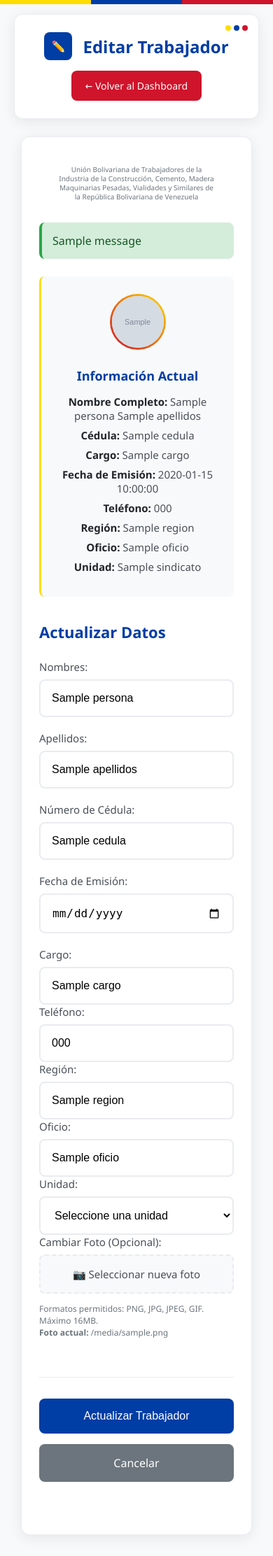
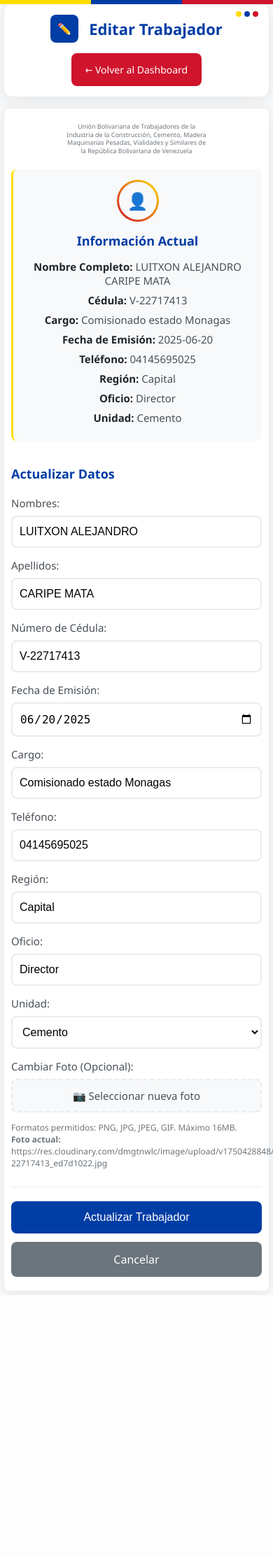
Before and after one commit to CesarBLC/sistema-trabajadores-v2, a Flask app: page /admin/editar/4a5899b4-0f87-4507-ba02-684060277cfc in a window 390 px wide. Shown: the whole page at 70% size. After the commit the page ends 1851 px from the top, so only its background shows below. Run offline with Flask 3, Linux system fonts and the light colour scheme; the visitor is signed in with stand-in values (Sample User, id 1); grey boxes marked "Sample" are stand-in pictures; one stand-in notice (Sample message) is shown; a database or web service that is not in the repository returns one stand-in record (values such as "Sample title"); some libraries are stand-ins or nearby versions.

Commit message:
Diseños corregidos

```diff
--- a/templates/editar_persona.html
+++ b/templates/editar_persona.html
@@ -309,6 +309,7 @@
             margin-top: 5px;
         }
 
+        /* CORRECCIÓN 1: Centrar botones en desktop */
         .form-actions {
             display: flex;
             gap: 15px;
@@ -347,55 +348,141 @@
             grid-column: 1 / -1;
         }
 
+        /* CORRECCIÓN 2: Responsive mejorado para móviles */
         @media (max-width: 768px) {
+            body {
+                padding: 10px;
+            }
+
             .header {
                 flex-direction: column;
                 text-align: center;
-                padding: 25px;
+                padding: 20px 15px;
+                margin-bottom: 15px;
             }
 
             .venezuela-accent {
-                top: 15px;
+                top: 10px;
                 right: 15px;
             }
 
             .container {
-                padding: 40px 25px;
-                margin: 10px;
+                padding: 25px 15px;
+                margin: 0;
+                border-radius: 8px;
+            }
+
+            .membrete {
+                font-size: 10px;
+                margin-bottom: 20px;
+            }
+
+            .current-info {
+                flex-direction: column;
+                text-align: center;
+                padding: 20px 15px;
+                gap: 15px;
+            }
+
+            .current-photo {
+                align-self: center;
             }
 
             .form-grid {
                 grid-template-columns: 1fr;
                 gap: 20px;
+                margin-bottom: 25px;
+            }
+
+            .form-group input, .form-group select {
+                padding: 14px 12px;
+                font-size: 16px; /* Evita zoom en iOS */
+            }
+
+            .file-input-label {
+                padding: 14px 12px;
             }
 
             .form-actions {
                 flex-direction: column;
+                gap: 12px;
+                margin-top: 25px;
+                padding-top: 20px;
             }
 
             .btn {
                 width: 100%;
                 justify-content: center;
+                padding: 14px 20px;
             }
 
             h1 {
-                font-size: 24px;
+                font-size: 22px;
+            }
+
+            .section-title {
+                font-size: 18px;
+                margin-bottom: 20px;
+            }
+        }
+
+        /* CORRECCIÓN 3: Pantallas muy pequeñas */
+        @media (max-width: 480px) {
+            body {
+                padding: 5px;
+            }
+
+            .container {
+                padding: 20px 10px;
+            }
+
+            .form-grid {
+                gap: 15px;
+            }
+
+            .form-group input, .form-group select {
+                padding: 12px 10px;
+            }
+
+            .file-input-label {
+                padding: 12px 10px;
             }
 
             .current-info {
-                flex-direction: column;
-                text-align: center;
+                padding: 15px 10px;
             }
 
-            .current-photo {
-                align-self: center;
+            .header {
+                padding: 15px 10px;
+            }
+
+            .photo-frame {
+                width: 60px;
+                height: 60px;
+            }
+
+            .membrete {
+                font-size: 9px;
             }
         }
 
-        @media (max-width: 600px) {
-            .membrete {
-                font-size: 10px;
+        /* CORRECCIÓN 4: Evitar overflow horizontal */
+        html, body {
+            overflow-x: hidden;
         }
+
+        .container {
+            width: 100%;
+            max-width: 800px;
+        }
+
+        .form-group {
+            min-width: 0; /* Permite que los elementos se encojan */
+        }
+
+        .form-group input, .form-group select {
+            min-width: 0;
+            box-sizing: border-box;
         }
     </style>
 </head>
@@ -414,7 +501,7 @@
             <h1>Editar Trabajador</h1>
         </div>
         <div>
-            <a href="{{ url_for('admin_dashboard') }}" class="btn btn-danger">
+            <a href="#" class="btn btn-danger">
                 ← Volver al Dashboard
             </a>
         </div>
@@ -430,47 +517,23 @@
             la República Bolivariana de Venezuela
         </div>
 
-        <!-- Mensajes flash -->
-        {% with messages = get_flashed_messages(with_categories=true) %}
-            {% if messages %}
-                {% for category, message in messages %}
-                    <div class="alert alert-{{ 'error' if category == 'error' else 'success' }}">
-                        {{ message }}
-                    </div>
-                {% endfor %}
-            {% endif %}
-        {% endwith %}
-
         <!-- Información actual -->
         <div class="current-info">
             <div class="current-photo">
                 <div class="photo-frame">
-                    {% if p.foto %}
-                     <img src="{{ p.foto }}" alt="Foto actual" class="photo">
-                    {% else %}
                     <div class="photo-placeholder">👤</div>
-                    {% endif %}
                 </div>
             </div>
             <div class="current-details">
                 <h3>Información Actual</h3>
-    <p><strong>Nombre Completo:</strong> {{ p.nombres }} {{ p.apellidos }}</p>
-    <p><strong>Cédula:</strong> {{ p.cedula }}</p>
-    <p><strong>Cargo:</strong> {{ p.cargo }}</p>
-    <p><strong>Fecha de Emisión:</strong> {{ p.fecha_emision }}</p>
-{% if p.telefono %}
-        <p><strong>Teléfono:</strong> {{ p.telefono }}</p>
-    {% endif %}
-    {% if p.region %}
-        <p><strong>Región:</strong> {{ p.region }}</p>
-    {% endif %}
-    {% if p.oficio %}
-        <p><strong>Oficio:</strong> {{ p.oficio }}</p>
-    {% endif %}
-    {% if p.sindicato %}
-        <p><strong>Unidad:</strong> {{ p.sindicato }}</p>
-    {% endif %}
-
+                <p><strong>Nombre Completo:</strong> LUITXON ALEJANDRO CARIPE MATA</p>
+                <p><strong>Cédula:</strong> V-22717413</p>
+                <p><strong>Cargo:</strong> Comisionado estado Monagas</p>
+                <p><strong>Fecha de Emisión:</strong> 2025-06-20</p>
+                <p><strong>Teléfono:</strong> 04145695025</p>
+                <p><strong>Región:</strong> Capital</p>
+                <p><strong>Oficio:</strong> Director</p>
+                <p><strong>Unidad:</strong> Cemento</p>
             </div>
         </div>
 
@@ -482,50 +545,53 @@
             <div class="form-grid">
                 <div class="form-group">
                     <label for="nombres">Nombres:</label>
-                    <input type="text" id="nombres" name="nombres" value="{{ p.nombres }}" placeholder="Ingrese los nombres" required>
+                    <input type="text" id="nombres" name="nombres" value="LUITXON ALEJANDRO" placeholder="Ingrese los nombres" required>
                 </div>
 
                 <div class="form-group">
                     <label for="apellidos">Apellidos:</label>
-                    <input type="text" id="apellidos" name="apellidos" value="{{ p.apellidos }}" placeholder="Ingrese los apellidos" required>
+                    <input type="text" id="apellidos" name="apellidos" value="CARIPE MATA" placeholder="Ingrese los apellidos" required>
                 </div>
 
                 <div class="form-group">
                     <label for="cedula">Número de Cédula:</label>
-                    <input type="text" id="cedula" name="cedula" value="{{ p.cedula }}" placeholder="Ejemplo: 12345678" required>
+                    <input type="text" id="cedula" name="cedula" value="V-22717413" placeholder="Ejemplo: 12345678" required>
                 </div>
 
                 <div class="form-group">
                     <label for="fecha_emision">Fecha de Emisión:</label>
-                    <input type="date" id="fecha_emision" name="fecha_emision" value="{{ p.fecha_emision }}" required>
+                    <input type="date" id="fecha_emision" name="fecha_emision" value="2025-06-20" required>
                 </div>
 
                 <div class="form-group full-width">
                     <label for="cargo">Cargo:</label>
-                    <input type="text" id="cargo" name="cargo" value="{{ p.cargo }}" placeholder="Ejemplo: Desarrollador, Analista, etc." required>
+                    <input type="text" id="cargo" name="cargo" value="Comisionado estado Monagas" placeholder="Ejemplo: Desarrollador, Analista, etc." required>
+                </div>
+
                 <div class="form-group">
                     <label for="telefono">Teléfono:</label>
-                    <input type="tel" id="telefono" name="telefono" value="{{ p.telefono or '' }}" placeholder="Ejemplo: 04141234567" pattern="[0-9]{11}" maxlength="11" title="Debe contener exactamente 11 números" required>
+                    <input type="tel" id="telefono" name="telefono" value="04145695025" placeholder="Ejemplo: 04141234567" pattern="[0-9]{11}" maxlength="11" title="Debe contener exactamente 11 números" required>
                 </div>
 
                 <div class="form-group">
                     <label for="region">Región:</label>
-                    <input type="text" id="region" name="region" value="{{ p.region or '' }}" placeholder="Ejemplo: Capital, Miranda, etc." required>
+                    <input type="text" id="region" name="region" value="Capital" placeholder="Ejemplo: Capital, Miranda, etc." required>
                 </div>
 
                 <div class="form-group">
                     <label for="oficio">Oficio:</label>
-                    <input type="text" id="oficio" name="oficio" value="{{ p.oficio or '' }}" placeholder="Ejemplo: Electricista, Albañil, etc." required>
+                    <input type="text" id="oficio" name="oficio" value="Director" placeholder="Ejemplo: Electricista, Albañil, etc." required>
                 </div>
 
                 <div class="form-group">
                     <label for="unidad">Unidad:</label>
                     <select id="unidad" name="unidad" required>
                         <option value="">Seleccione una unidad</option>
-        <option value="Construcción" {{ 'selected' if p.sindicato == 'Construcción' }}>Construcción</option>
-        <option value="Cemento" {{ 'selected' if p.sindicato == 'Cemento' }}>Cemento</option>
+                        <option value="Construcción">Construcción</option>
+                        <option value="Cemento" selected>Cemento</option>
                     </select>
                 </div>
+
                 <div class="form-group">
                     <label for="foto">Cambiar Foto (Opcional):</label>
                     <div class="file-input-wrapper">
@@ -535,10 +601,8 @@
                         </label>
                     </div>
                     <div class="file-info">
-                        Formatos permitidos: PNG, JPG, JPEG, GIF. Máximo 16MB.
-                        {% if p.foto %}
-                            <br><strong>Foto actual:</strong> {{ p.foto }}
-                        {% endif %}
+                        Formatos permitidos: PNG, JPG, JPEG, GIF. Máximo 16MB.<br>
+                        <strong>Foto actual:</strong> https://res.cloudinary.com/dmgtnwlc/image/upload/v1750428848/trabajadores/trabajadores/V-22717413_ed7d1022.jpg
                     </div>
                 </div>
             </div>
@@ -547,7 +611,7 @@
                 <button type="submit" class="btn btn-primary">
                     Actualizar Trabajador
                 </button>
-                <a href="{{ url_for('admin_dashboard') }}" class="btn btn-secondary">
+                <a href="#" class="btn btn-secondary">
                     Cancelar
                 </a>
             </div>
@@ -567,6 +631,7 @@
                 label.classList.remove('has-file');
             }
         });
+
         // Validación de teléfono - solo números y máximo 11
         document.getElementById('telefono').addEventListener('input', function(e) {
             // Eliminar todo lo que no sea número
```
Also changed, not shown: templates/agregar_persona.html (+40 -4 lines). Lines whose indentation alone changed are shown as unchanged.
